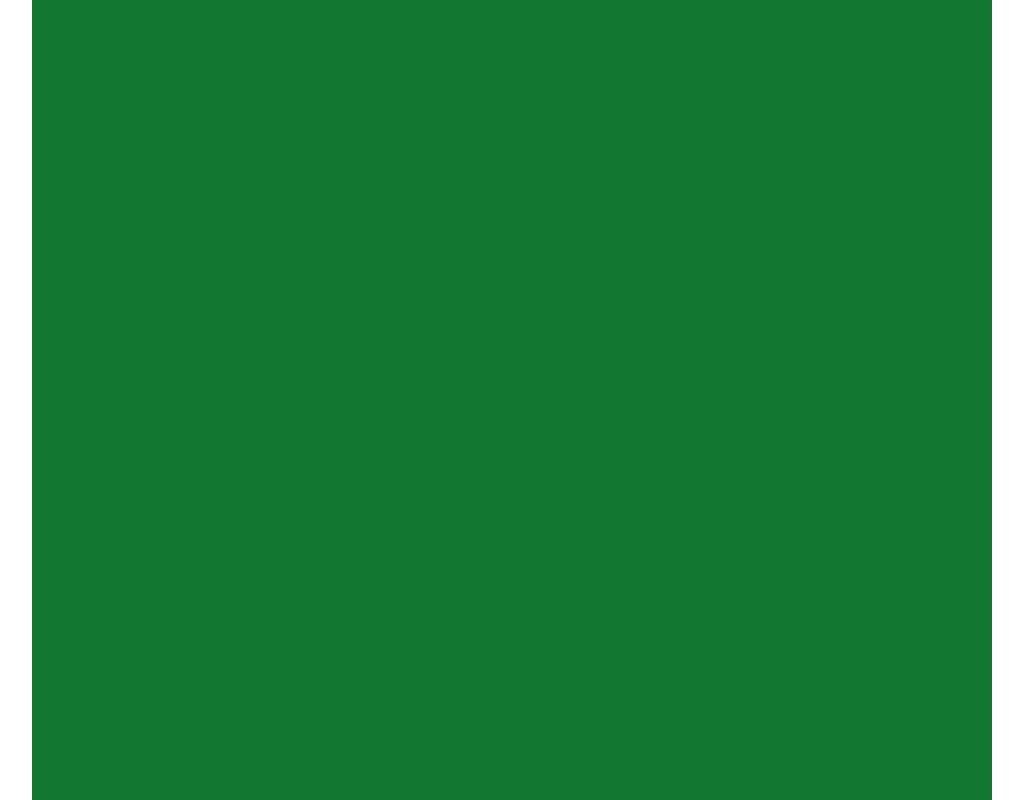
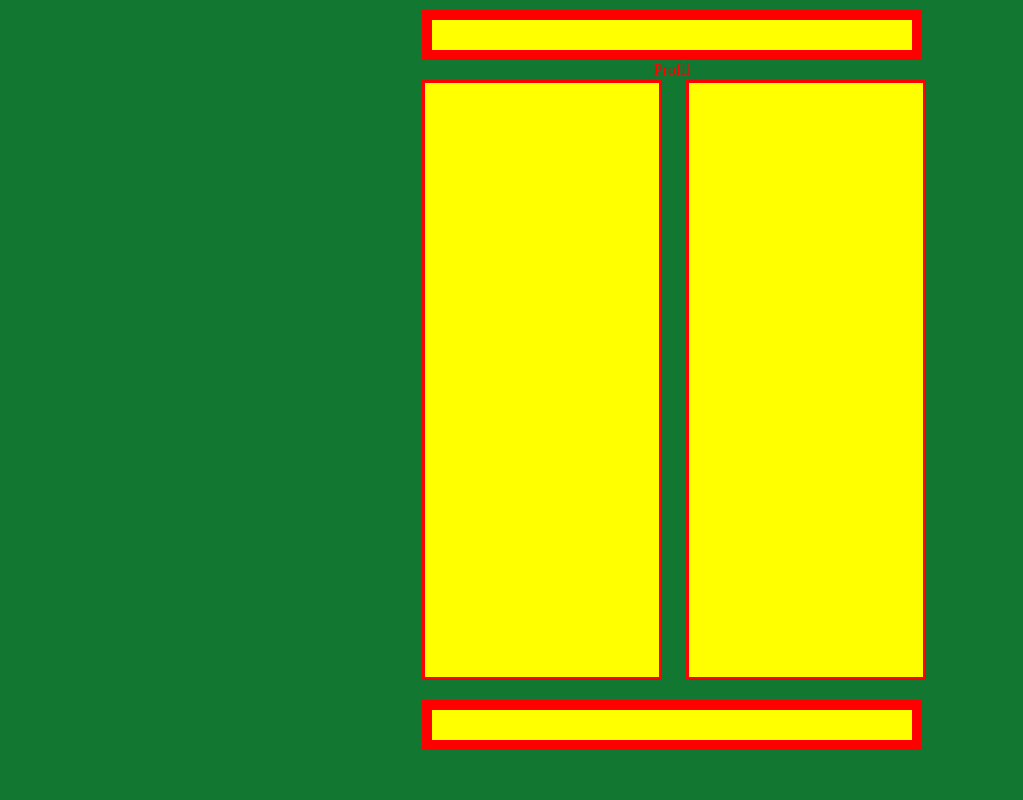
Before and after one commit to green-fox-academy/Tofiz, a plain HTML site: page week-01/day-05/workshop.html in a window 1280 px wide. Shown: the top 800 px of the page, without its empty margins (128-1151 px from the left). Drawn offline with Linux system fonts and the light colour scheme.

Commit message:
one more step

```diff
--- a/week-01/day-05/workshop.html
+++ b/week-01/day-05/workshop.html
@@ -11,23 +11,84 @@
         margin: 0;
         box-sizing: border-box;
       }
-      .form{
+      .main{
         background-color: #127731;
         height: 1000px;
+        width: auto;
         margin: 0px auto;
-        width: 75%;
+        box-sizing: border-box;
       }
+      .header{
+        background-color: yellow;
+        color: red;
+        height: 50px;
+        width: 500px;
+        border-radius: 0px;
+        margin: 10px;
+        line-height: 100px;
+        border-color: #777777;
+        border: solid;
+        border-width:  10px;
+        text-align: center;
+        display: inline-block;
+        vertical-align: middle;
+        position: relative;
+        left: 540px;
+      }
+      .middle1,
+      .middle2{
+        background-color:yellow;
+        color: red;
+        height: 600px;
+        width: 240px;
+        border-radius: 0px;
+        border-color: #777777;
+        border-width:  10px;
+        border: solid;
+        margin: 10px;
+        line-height: 100px;
+        text-align: center;
+        display: inline-block;
+        vertical-align: middle;
+        position: relative;
+        left: 540px;
+      }
+
+      .bottom{
+        background-color: yellow;
+        color: red;
+        height: 50px;
+        width: 500px;
+        border-radius: 0px;
+        margin: 10px;
+        line-height: 100px;
+        border-color: #777777;
+        border: solid;
+        border-width:  10px;
+        text-align: center;
+        display: inline-block;
+        vertical-align: middle;
+        position: relative;
+        left: 540px;
+      }
+
+
     </style>
 
 </head>
 <body>
-        <div class="form">
-          <div class="header"></div>
-          <div>
-            <div class="middle1"></div>
-            <div class="middle2"></div>
-          </div>
-          <div class="bottom"></div>
+        <div class="main">
+            <div class="header">
+                <p>Profil</p>
+            </div>
+            <div>
+                <div class="middle1">
+                    <div class="middle1-1"></div>
+                    <div class="middle1-2"></div>
+                </div>
+                <div class="middle2"></div>
+            </div>
+            <div class="bottom"></div>
         </div>
       </body>
 </html>
```
